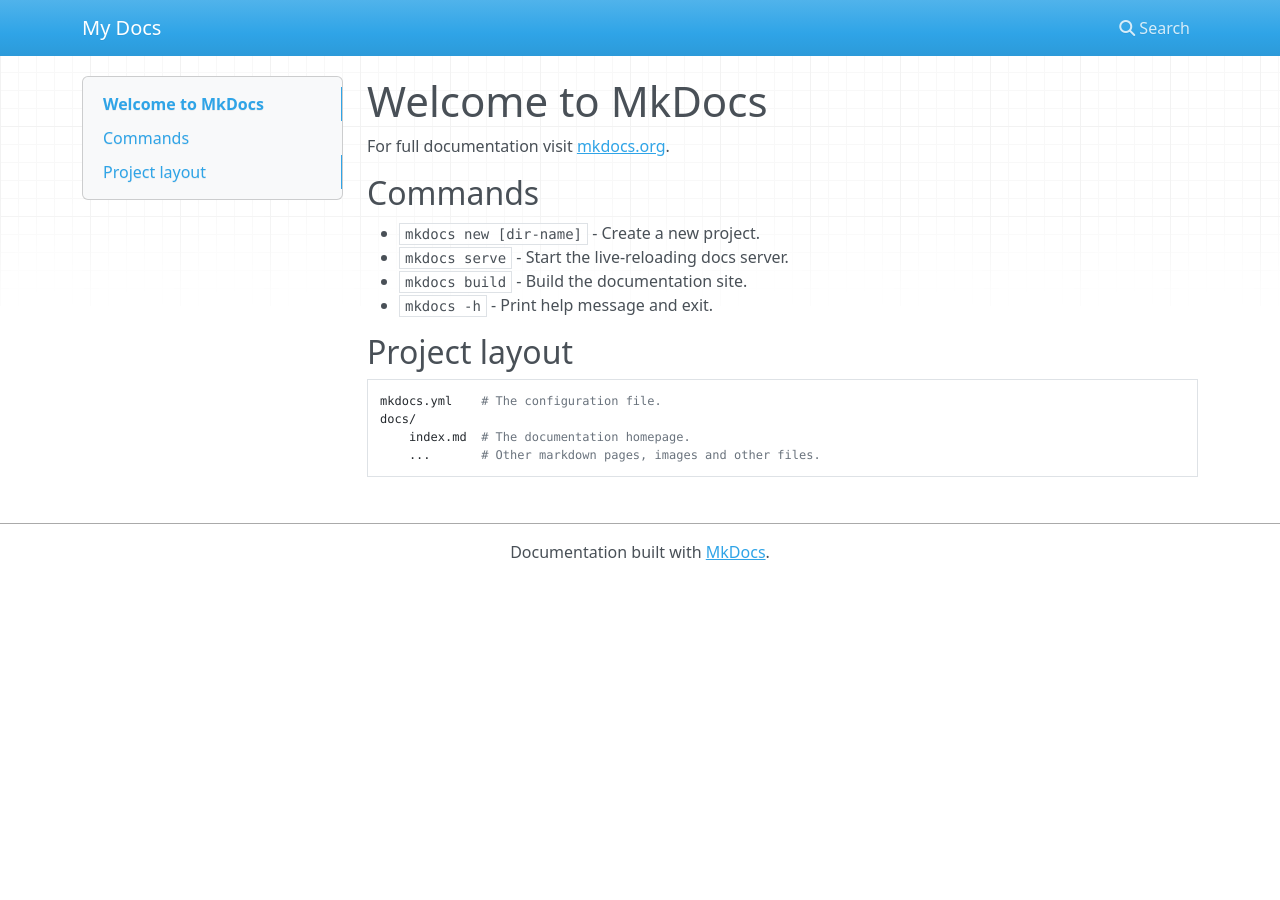
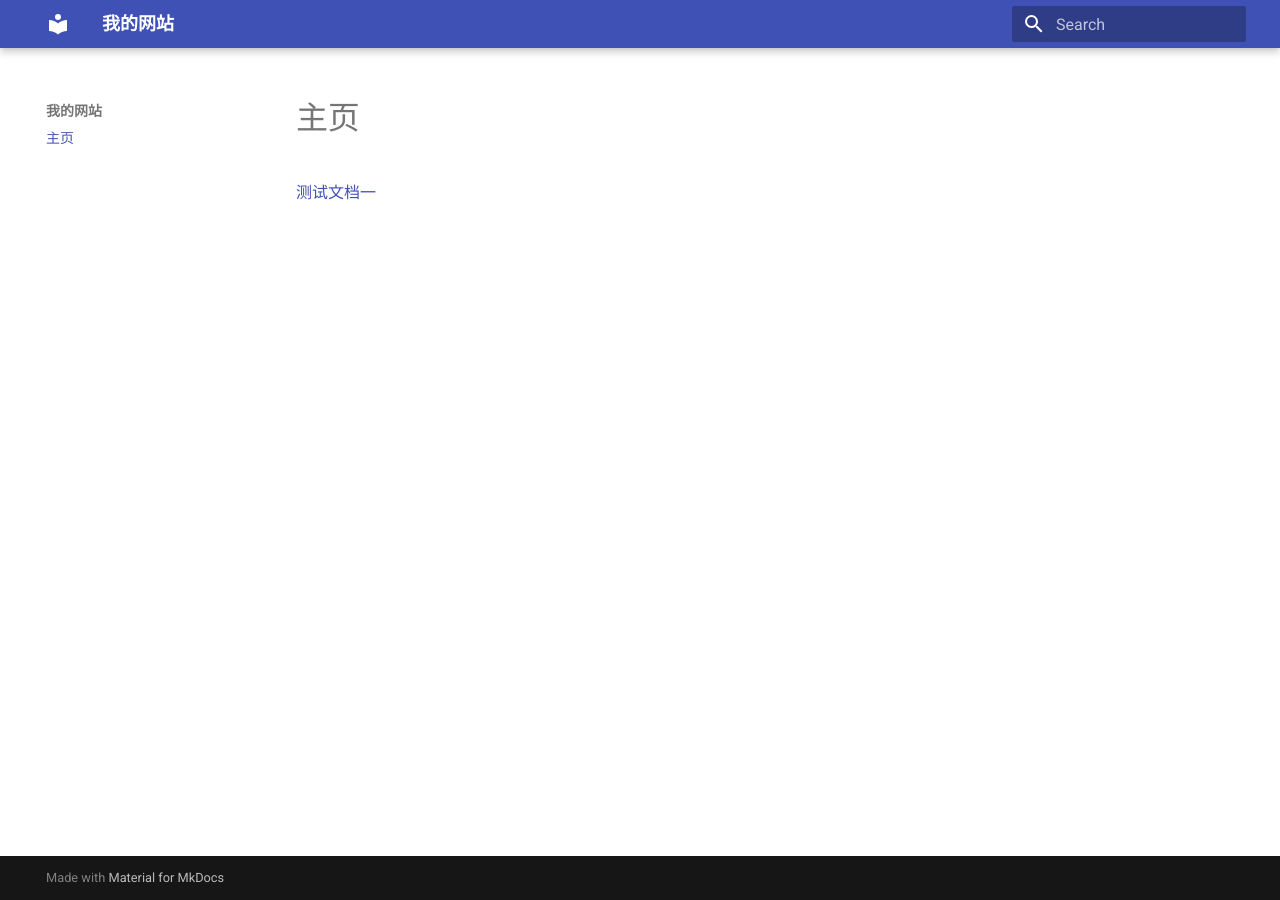
Before and after one commit to ai131415/ai131415.github.io, an MkDocs documentation site: the page built from docs/index.md, in a window 1280 px wide. Built offline with MkDocs 1.6.1 and Material for MkDocs 9.7.7, drawn with Linux system fonts in a browser that asks for light colours; nearby versions of some CDN libraries.

Commit message:
提交网站风格修改

```diff
--- a/docs/index.md
+++ b/docs/index.md
@@ -1,17 +1,3 @@
-# Welcome to MkDocs
+# 主页
 
-For full documentation visit [mkdocs.org](https://www.mkdocs.org).
-
-## Commands
-
-* `mkdocs new [dir-name]` - Create a new project.
-* `mkdocs serve` - Start the live-reloading docs server.
-* `mkdocs build` - Build the documentation site.
-* `mkdocs -h` - Print help message and exit.
-
-## Project layout
-
-    mkdocs.yml    # The configuration file.
-    docs/
-        index.md  # The documentation homepage.
-        ...       # Other markdown pages, images and other files.
+[测试文档一](./test/01.md)
--- a/mkdocs.yml
+++ b/mkdocs.yml
@@ -1 +1,3 @@
-site_name: My Docs
+site_name: 我的网站
+theme:
+  name: material
```
Also changed, not shown: 2 other files.
